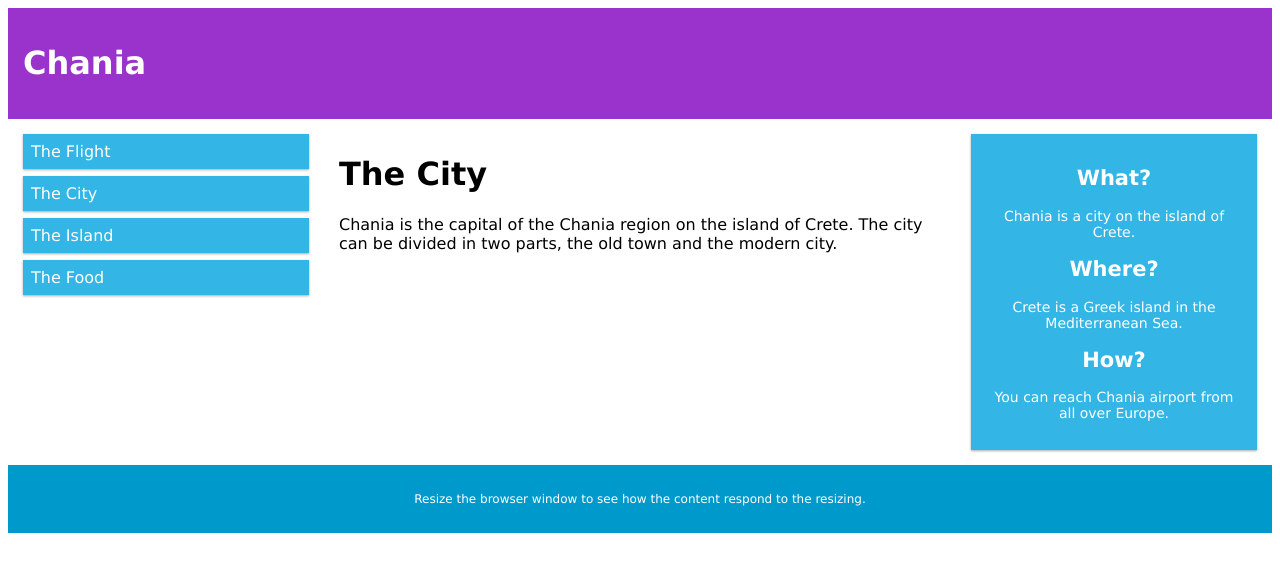
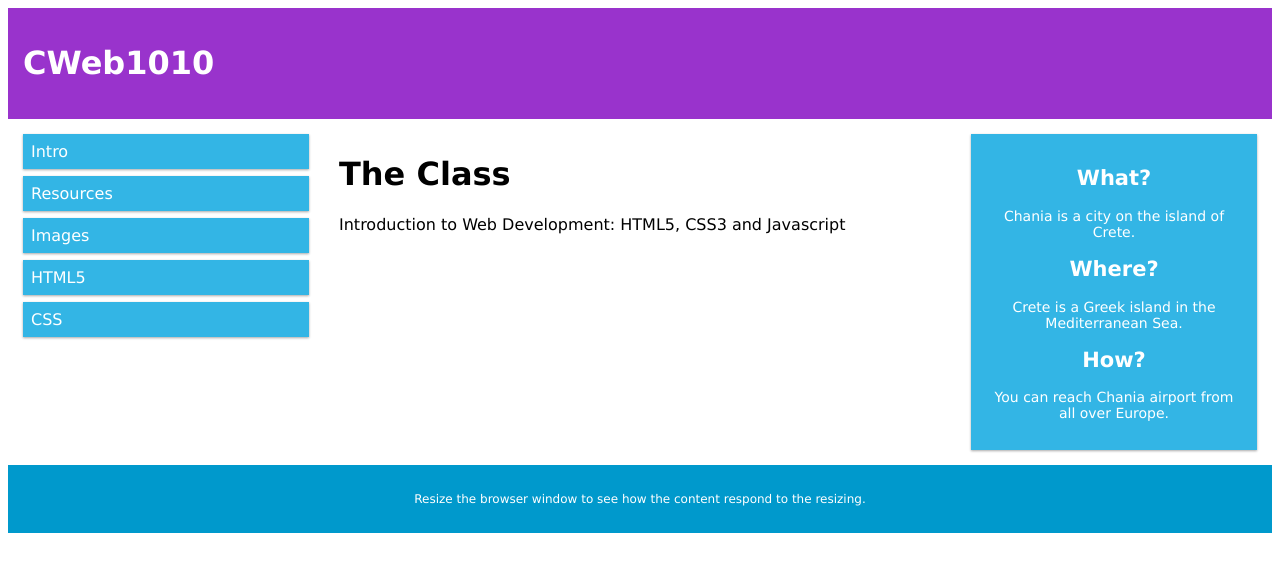
Before and after one commit to usedbrain3/html1, a plain HTML site: page responsive_grid2.html in a window 1280 px wide. Drawn offline with Linux system fonts and the light colour scheme.

Commit message:
Add files via upload

```diff
--- a/responsive_grid2.html
+++ b/responsive_grid2.html
@@ -103,22 +103,23 @@ html {
 <body>
 
 <div class="header">
-  <h1>Chania</h1>
+  <h1>CWeb1010</h1>
 </div>
 
 <div class="row">
   <div class="col-3 col-s-3 menu">
     <ul>
-      <li>The Flight</li>
-      <li>The City</li>
-      <li>The Island</li>
-      <li>The Food</li>
+      <li>Intro</li>
+      <li>Resources</li>
+      <li>Images</li>
+      <li>HTML5</li>
+      <li>CSS</li>
     </ul>
   </div>
 
   <div class="col-6 col-s-9">
-    <h1>The City</h1>
-    <p>Chania is the capital of the Chania region on the island of Crete. The city can be divided in two parts, the old town and the modern city.</p>
+    <h1>The Class</h1>
+    <p>Introduction to Web Development: HTML5, CSS3 and Javascript</p>
   </div>
 
   <div class="col-3 col-s-12">
```
